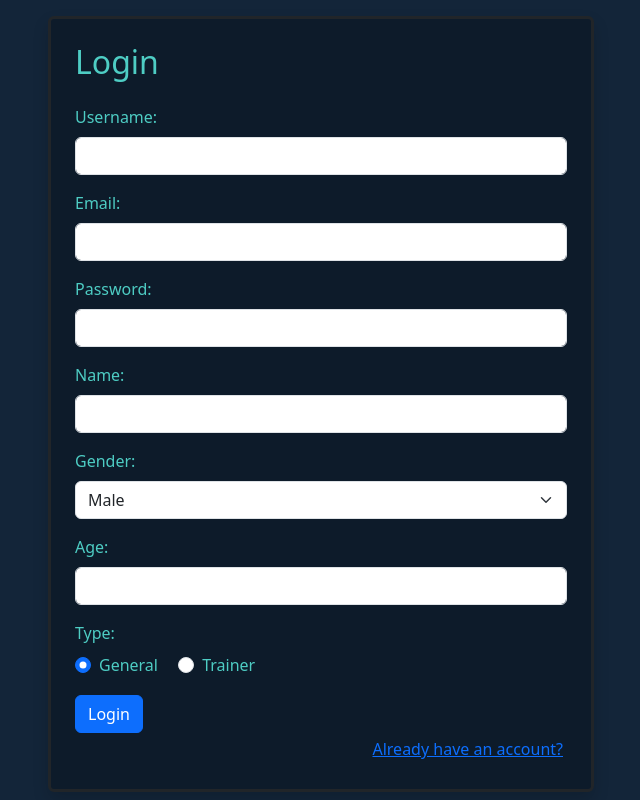
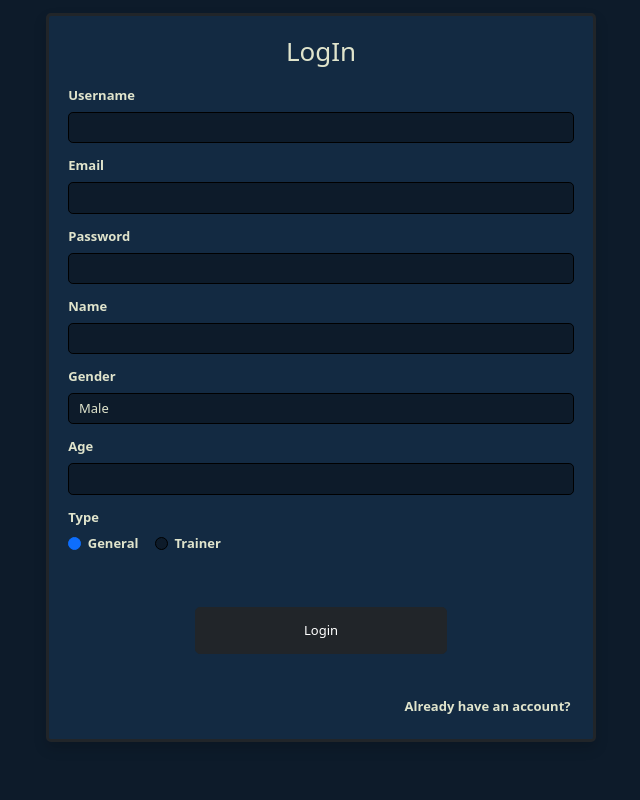
Before and after one commit to MeHetavi/Yoga-Connect-Plus, a Flask app: template templates/signUp.html in a window 1280 px wide. Shown: the whole page, without its empty margins (319-959 px from the left). Run offline with Flask 3, Linux system fonts and the light colour scheme; the template is opened without the code that fills it, so the values that code supplies are empty; some libraries are stand-ins or nearby versions.

```diff
--- /dev/null
+++ b/Explore.py
@@ -0,0 +1,5 @@
+from Config import app, render_template, request
+
+@app.route('/explore')
+def explore():
+    return render_template('Explore.html')
--- a/run.py
+++ b/run.py
@@ -1,5 +1,5 @@
 from Config import app, render_template, request
-import SignUp
+import Gate,Explore
 
 @app.route('/')
 def home():
--- a/static/Home.css
+++ b/static/Home.css
@@ -18,3 +18,8 @@
     color: #333333;
     font-size: 25px;
 }
+
+#map {
+    height: 400px;
+    width: 100%;
+}
--- /dev/null
+++ b/static/SignUp.css
@@ -0,0 +1,33 @@
+body {
+    justify-content: center;
+    align-items: center;
+    background-color: #0D1B2A;
+}
+
+* {
+    color: #E0E4CC;
+    font-size: small;
+    font-weight: bold;
+}
+
+a {
+    color: #E0E4CC;
+    text-decoration: none;
+
+}
+
+a:hover {
+    color: blue;
+}
+
+.input-field {
+    /* width: 400px; */
+    background: #0D1B2A;
+    color: #E0E4CC;
+    border-color: black;
+
+}
+
+.signUp-box {
+    background-color: #132a42;
+}
--- a/templates/signUp.html
+++ b/templates/signUp.html
@@ -1,14 +1,17 @@
 <!DOCTYPE html>
 <html lang="en">
+
 <head>
     <meta charset="UTF-8">
     <meta name="viewport" content="width=device-width, initial-scale=1.0">
     <title>Login Page</title>
     <!-- Bootstrap CSS -->
     <link href="https://cdn.jsdelivr.net/npm/bootstrap@5.3.0-alpha1/dist/css/bootstrap.min.css" rel="stylesheet">
+    <link rel="stylesheet" href="static/SignUp.css">
 </head>
 <!-- "background-color: #132539;" -->
-<body style="background-color: #132539;">
+
+<body>
 
     <div class="container mt-3">
 
@@ -16,31 +19,38 @@
 
             <div class="col-md-6">
 
-                <form  method="post" class="p-4 shadow rounded border border-3 border-dark" style="background-color: #0D1B2A;">
-                    <h2 class="mb-4" style="color: #4ECDC4;">Login</h2>
+                <form method="post" class="p-4 shadow rounded border border-3 border-dark signUp-box">
+                    <h2 class="mb-4 text-center">LogIn</h2>
                     <div class="mb-3">
-                        <label for="username" style="color: #4ECDC4;" class="form-label">Username:</label>
-                        <input type="text" id="username" name="username" class="form-control" required>
+                        <label for="username" class="form-label">Username</label>
+                        <input type="text" id="username" name="username" class="form-control input-field" required>
+                        {%if userExists%}
+                            <h6 style="color:red">{{userExists}}</h6>
+                        {%endif%}
+
                     </div>
 
                     <div class="mb-3">
-                        <label for="email" style="color: #4ECDC4;" class="form-label">Email:</label>
-                        <input type="email" id="email" name="email" class="form-control" required>
+                        <label for="email" class="form-label">Email</label>
+                        <input type="email" id="email" name="email" class="form-control input-field" required>
+                        {%if invalidEmail%}
+                            <h6 style="color:red">{{invalidEmail}}</h6>
+                        {%endif%}
                     </div>
 
                     <div class="mb-3">
-                        <label for="password" style="color: #4ECDC4;" class="form-label">Password:</label>
-                        <input type="password" id="password" name="password" class="form-control" required>
+                        <label for="password" class="form-label">Password</label>
+                        <input type="password" id="password" name="password" class="form-control input-field" required>
                     </div>
 
                     <div class="mb-3">
-                        <label for="name" style="color: #4ECDC4;" class="form-label">Name:</label>
-                        <input type="text" id="name" name="name" class="form-control" required>
+                        <label for="name" class="form-label">Name</label>
+                        <input type="text" id="name" name="name" class="form-control input-field" required>
                     </div>
 
                     <div class="mb-3">
-                        <label for="gender" style="color: #4ECDC4;" class="form-label">Gender:</label>
-                        <select id="gender" name="gender" class="form-select" required>
+                        <label for="gender" class="form-label">Gender</label>
+                        <select id="gender" name="gender" class="form-select input-field" required>
                             <option value="male">Male</option>
                             <option value="female">Female</option>
                             <option value="other">Other</option>
@@ -48,29 +58,30 @@
                     </div>
 
                     <div class="mb-3">
-                        <label for="age" style="color: #4ECDC4;" class="form-label">Age:</label>
-                        <input type="number" id="age" name="age" class="form-control" required>
+                        <label for="age" class="form-label">Age</label>
+                        <input type="number" id="age" name="age" class="form-control input-field" required>
                     </div>
 
                     <div class="mb-3">
-                        <label style="color: #4ECDC4;" class="form-label">Type:</label><br>
+                        <label class="form-label">Type</label><br>
                         <div class="form-check form-check-inline">
-                            <input class="form-check-input" type="radio" id="general" name="type" value="false" checked>
-                            <label style="color: #4ECDC4;" class="form-check-label" for="general">General</label>
+                            <input class="form-check-input input-field" type="radio" id="general" name="type"
+                                value="false" checked>
+                            <label class="form-check-label" for="general">General</label>
                         </div>
                         <div class="form-check form-check-inline">
-                            <input class="form-check-input" type="radio" id="trainer" name="type" value="true">
-                            <label style="color: #4ECDC4;" class="form-check-label" for="trainer">Trainer</label>
+                            <input class="form-check-input input-field" type="radio" id="trainer" name="type"
+                                value="true">
+                            <label class="form-check-label" for="trainer">Trainer</label>
                         </div>
                     </div>
+                    <div class="text-center">
+                        <button type="submit" class="btn btn-dark p-3 w-50 m-5">Login</button>
 
-                    <button type="submit" class="btn btn-primary">Login</button>
+                    </div>
                     <div class="text-end p-1">
-                        <a href="signUp.html">Already have an account?</a>
+                        <a href="{{url_for('signIn')}}">Already have an account?</a>
                     </div>
-                    {%if message%}
-                        <h3 color="red">{{message}}</h3>
-                    {%endif%}
                 </form>
             </div>
         </div>
@@ -79,4 +90,5 @@
     <!-- Bootstrap JS (optional, for certain features like dropdowns) -->
     <script src="https://cdn.jsdelivr.net/npm/bootstrap@5.3.0-alpha1/dist/js/bootstrap.bundle.min.js"></script>
 </body>
+
 </html>
```
Also changed, not shown: DbConfig.py (deleted, +0 -11 lines), Gate.py (added, +113 -0 lines), Models.py (+7 -3 lines), SignUp.py (+51 -49 lines), signUp.html (deleted, +0 -37 lines), static/SignIn.css (added, +32 -0 lines), templates/Home.html (+7 -0 lines), templates/SignIn.html (added, +66 -0 lines), templates/skeleton.html (+26 -7 lines), static/Background.jpg (added), static/Skeleton.js (line endings or trailing spaces).
